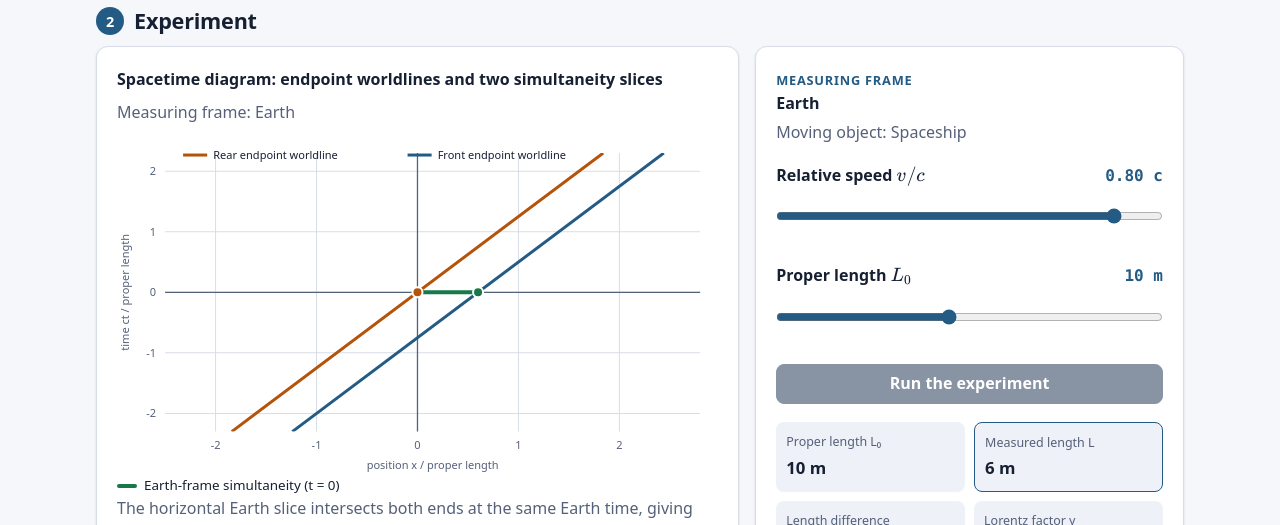
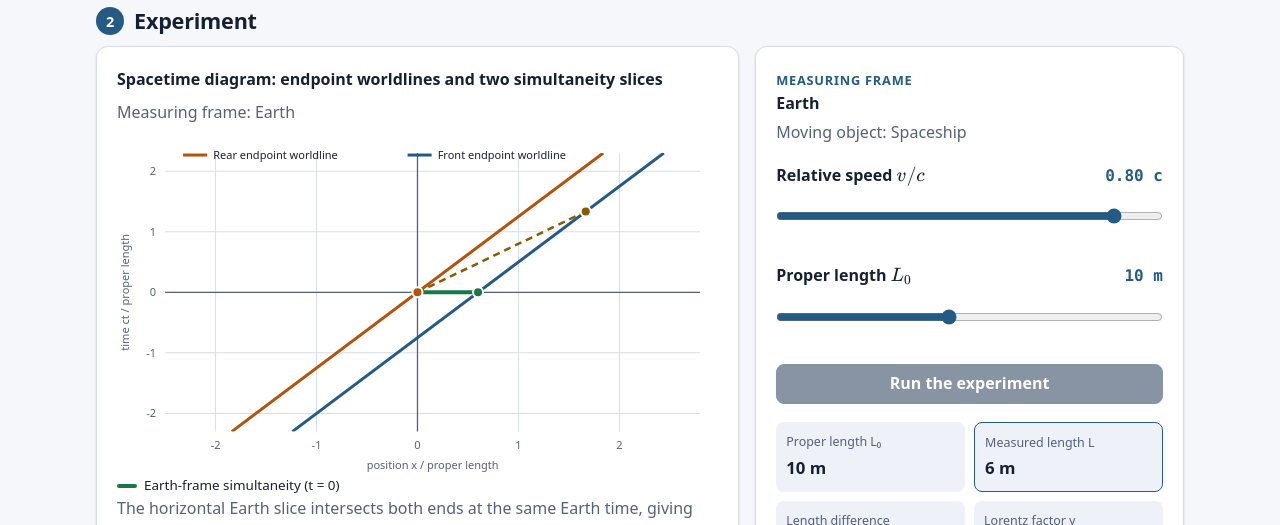
Before and after one commit to bowo-prasetyo/physics-lab, a Vue app: page /#/relativity/length-contraction in a window 1280 px wide. Shown: the part 1200-1725 px from the top of the page. Built offline with nearby package versions, Linux system fonts and the light colour scheme.

Commit message:
Show both simultaneity slices at every learning level

```diff
--- a/src/experiments/length-contraction/LengthContractionView.vue
+++ b/src/experiments/length-contraction/LengthContractionView.vue
@@ -153,10 +153,10 @@ watch(locale, () => {
               <line class="worldline rear" :x1="diagram.rearStart.x" :y1="diagram.rearStart.y" :x2="diagram.rearEnd.x" :y2="diagram.rearEnd.y" />
               <line class="worldline front" :x1="diagram.frontStart.x" :y1="diagram.frontStart.y" :x2="diagram.frontEnd.x" :y2="diagram.frontEnd.y" />
               <line class="earth-slice" :x1="diagram.earthRear.x" :y1="diagram.earthRear.y" :x2="diagram.earthFront.x" :y2="diagram.earthFront.y" />
-              <line v-if="intermediate" class="ship-slice" :x1="diagram.earthRear.x" :y1="diagram.earthRear.y" :x2="diagram.shipFront.x" :y2="diagram.shipFront.y" />
+              <line class="ship-slice" :x1="diagram.earthRear.x" :y1="diagram.earthRear.y" :x2="diagram.shipFront.x" :y2="diagram.shipFront.y" />
               <circle class="event rear-event" :cx="diagram.earthRear.x" :cy="diagram.earthRear.y" r="5" />
               <circle class="event front-event" :cx="diagram.earthFront.x" :cy="diagram.earthFront.y" r="5" />
-              <circle v-if="intermediate" class="event ship-event" :cx="diagram.shipFront.x" :cy="diagram.shipFront.y" r="5" />
+              <circle class="event ship-event" :cx="diagram.shipFront.x" :cy="diagram.shipFront.y" r="5" />
             </g>
             <g class="diagram-legend">
               <line class="worldline rear" x1="66" y1="20" x2="90" y2="20" />
```
